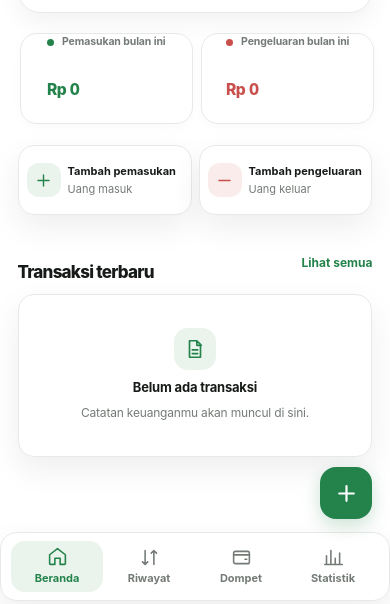
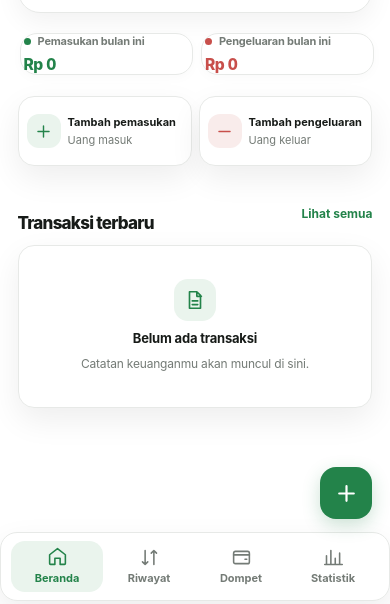
Before and after one commit to cyrro-nephophile/Cyrro-money, a website built with Vite: page index.html in a window 390 px wide. Both pictures are taken after a click on the button "Beranda". Shown: the part 243-847 px from the top of the page. Built offline with nearby package versions, Linux system fonts and the light colour scheme.

Commit message:
fix(ui): adjust only inner padding of cash summary cards

```diff
--- a/src/hybrid-theme.css
+++ b/src/hybrid-theme.css
@@ -80,24 +80,8 @@ button{transition:transform .18s var(--v2-ease),background-color .18s,border-col
 @media(prefers-reduced-motion:reduce){#view>*,.transaction-list .tx-row{animation:none!important}.bottom-nav,.balance-panel,.icon-button{backdrop-filter:none;-webkit-backdrop-filter:none}button{transition:none!important}}
 
 
-/* v2.1 — give monthly income/expense tiles more breathing room */
-.cash-summary{column-gap:12px;row-gap:12px}
-.cash-summary>div{
-  display:flex;flex-direction:column;align-items:flex-start;justify-content:center;
-  gap:11px;min-height:94px;padding:17px 16px;
+/* v2.2 — keep original tile sizing; add only a little inner horizontal breathing room */
+.cash-summary>div{padding:14px 16px}
+@media(max-width:390px){
+  .cash-summary>div{padding:12px 13px}
 }
-.cash-summary .metric-label{
-  display:flex;align-items:center;gap:8px;line-height:1.35;
-  min-height:16px;white-space:normal
-}
-.cash-summary .dot{flex:0 0 7px}
-.cash-summary strong{
-  display:block;max-width:100%;line-height:1.25;
-  overflow-wrap:anywhere;font-variant-numeric:tabular-nums
-}
-@media(max-width:390px){
-  .cash-summary{column-gap:9px}
-  .cash-summary>div{min-height:91px;gap:9px;padding:15px 12px}
-  .cash-summary .metric-label{font-size:10.5px;letter-spacing:-.01em}
-  .cash-summary strong{font-size:clamp(14px,3.9vw,17px)}
-}
```
